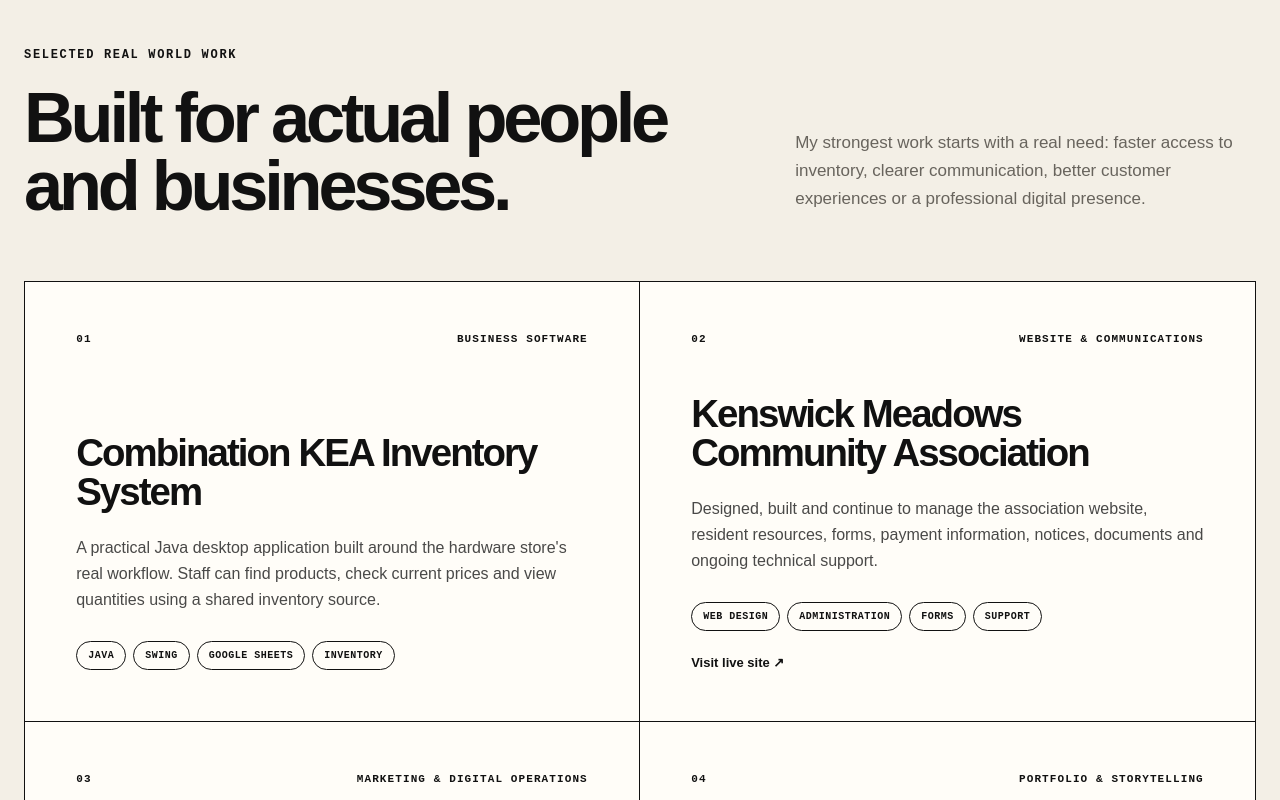
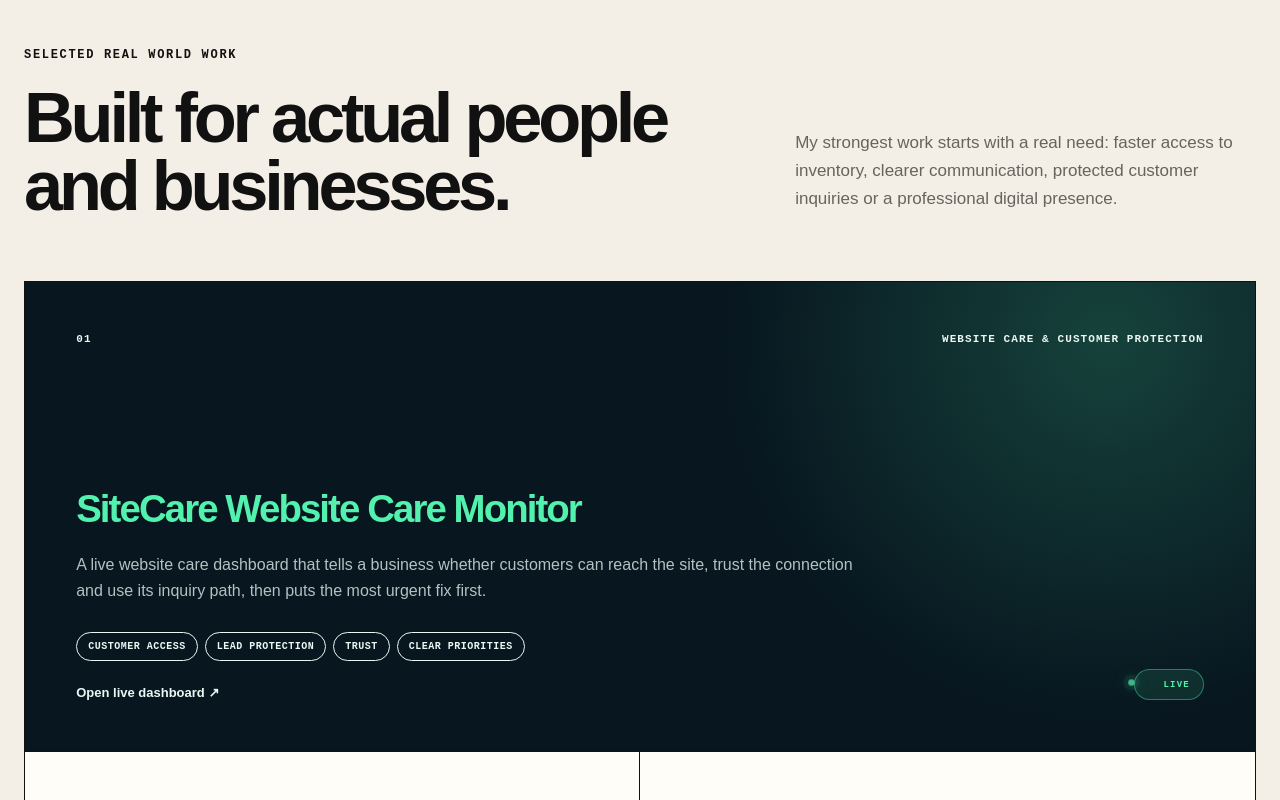
Before and after one commit to ramphalharrilal/ramphalharrilal.github.io, a Next.js app: page / in a window 1280 px wide. Shown: the part 1040-1840 px from the top of the page. Built offline with nearby package versions, Linux system fonts and the light colour scheme.

Commit message:
Feature SiteCare as a customer-focused business solution (#3)
Add SiteCare as the featured live solution, update customer-focused portfolio messaging, and validate builds through CI.

```diff
--- a/app/globals.css
+++ b/app/globals.css
@@ -157,6 +157,49 @@
 }
 .work-card:nth-child(2n) { border-right: 0; }
 .work-card:nth-last-child(-n+2) { border-bottom: 0; }
+.work-card.sitecare {
+  position: relative;
+  grid-column: 1 / -1;
+  min-height: 470px;
+  overflow: hidden;
+  border-right: 0;
+  background:
+    radial-gradient(circle at 88% 12%, rgba(82, 242, 174, .2), transparent 24rem),
+    #07161f;
+  color: #eaf7f3;
+}
+.work-card.sitecare::after {
+  content: "LIVE";
+  position: absolute;
+  right: clamp(28px, 4vw, 58px);
+  bottom: clamp(28px, 4vw, 58px);
+  padding: 10px 13px 9px 29px;
+  border: 1px solid rgba(82, 242, 174, .4);
+  border-radius: 100px;
+  background: rgba(82, 242, 174, .1);
+  color: #52f2ae;
+  font: 700 9px var(--font-geist-mono), monospace;
+  letter-spacing: .13em;
+}
+.work-card.sitecare::before {
+  content: "";
+  position: absolute;
+  right: clamp(97px, calc(4vw + 69px), 127px);
+  bottom: clamp(42px, calc(4vw + 14px), 72px);
+  z-index: 1;
+  width: 7px;
+  height: 7px;
+  border-radius: 50%;
+  background: #52f2ae;
+  box-shadow: 0 0 0 5px rgba(82, 242, 174, .1), 0 0 18px rgba(82, 242, 174, .7);
+  animation: sitecarePulse 2.4s ease-in-out infinite;
+}
+.work-card.sitecare:hover { background-color: #0b252d; }
+.work-card.sitecare h3 { max-width: 900px; color: #52f2ae; }
+.work-card.sitecare p { max-width: 790px; }
+.work-card.sitecare ~ .work-card { border-right: 1px solid var(--ink); }
+.work-card.sitecare ~ .work-card:nth-child(odd) { border-right: 0; }
+.work-card.sitecare ~ .work-card:nth-last-child(-n+2) { border-bottom: 0; }
 .work-card.orange:hover { background: var(--orange); }
 .work-card.blue:hover { background: var(--blue); color: var(--white); }
 .work-card.green:hover { background: var(--green); color: var(--white); }
@@ -515,6 +558,7 @@
 }
 @keyframes reactionPop { 0%, 75%, 100% { transform: scale(1) rotate(-5deg); } 82% { transform: scale(1.18) rotate(8deg); } 90% { transform: scale(.96) rotate(-2deg); } }
 @keyframes starTwinkle { 0%, 78%, 100% { transform: scale(1); } 84% { transform: scale(1.32) rotate(-9deg); } 91% { transform: scale(.94) rotate(5deg); } }
+@keyframes sitecarePulse { 0%, 100% { transform: scale(.9); opacity: .7; } 50% { transform: scale(1.12); opacity: 1; } }
 
 @media (max-width: 900px) {
   .site-header { width: min(100% - 32px, 1440px); grid-template-columns: 1fr auto; }
@@ -530,6 +574,10 @@
   .work-grid { grid-template-columns: 1fr; }
   .work-card, .work-card:nth-child(2n), .work-card:nth-last-child(-n+2) { min-height: 390px; border-right: 0; border-bottom: 1px solid var(--ink); }
   .work-card:last-child { border-bottom: 0; }
+  .work-card.sitecare { min-height: 440px; }
+  .work-card.sitecare ~ .work-card, .work-card.sitecare ~ .work-card:nth-child(odd) { border-right: 0; }
+  .work-card.sitecare ~ .work-card:nth-last-child(-n+2) { border-bottom: 1px solid var(--ink); }
+  .work-card.sitecare ~ .work-card:last-child { border-bottom: 0; }
   .marketing-inner { width: min(100% - 32px, 1440px); padding: 90px 0; }
   .marketing-heading { grid-template-columns: 1fr; gap: 28px; }
   .marketing-heading .eyebrow { grid-column: auto; margin-bottom: 0; }
@@ -578,6 +626,7 @@
   .proof-strip div:last-child { border-bottom: 0 !important; }
   .section-heading h2 { font-size: 46px; }
   .work-card { min-height: 420px; }
+  .work-card.sitecare { min-height: 500px; padding-bottom: 110px; }
   .portrait-stage { box-shadow: 10px 10px 0 var(--ink); border-radius: 28px; }
   .floating-label { font-size: 9px; }
   .campaign-card { min-height: 420px; }
--- a/app/layout.tsx
+++ b/app/layout.tsx
@@ -4,7 +4,7 @@
 export const metadata: Metadata = {
   title: "Ramphal Harrilal Portfolio",
   description:
-    "Technical support, QA, software, marketing and real world digital work by Ramphal Harrilal.",
+    "Customer-focused websites, business solutions, technical support, QA and digital work by Ramphal Harrilal.",
   icons: {
     icon: "/favicon.svg",
     shortcut: "/favicon.svg",
--- a/app/page.tsx
+++ b/app/page.tsx
@@ -1,6 +1,16 @@
 const featuredWork = [
   {
     number: "01",
+    type: "Website care & customer protection",
+    title: "SiteCare Website Care Monitor",
+    description:
+      "A live website care dashboard that tells a business whether customers can reach the site, trust the connection and use its inquiry path, then puts the most urgent fix first.",
+    tags: ["Customer access", "Lead protection", "Trust", "Clear priorities"],
+    accent: "sitecare",
+    href: "https://ramphalharrilal.github.io/website-care-monitor/",
+  },
+  {
+    number: "02",
     type: "Business software",
     title: "Combination KEA Inventory System",
     description:
@@ -9,7 +19,7 @@
     accent: "orange",
   },
   {
-    number: "02",
+    number: "03",
     type: "Website & communications",
     title: "Kenswick Meadows Community Association",
     description:
@@ -19,7 +29,7 @@
     href: "https://kenswickmeadows.org/",
   },
   {
-    number: "03",
+    number: "04",
     type: "Marketing & digital operations",
     title: "Dreamhouse Furniture & Appliances",
     description:
@@ -28,7 +38,7 @@
     accent: "green",
   },
   {
-    number: "04",
+    number: "05",
     type: "Portfolio & storytelling",
     title: "Dale Ray - Gaining Ground Youth Services 501 C 3 Nonprofit",
     description:
@@ -286,7 +296,7 @@
       </section>
 
       <section className="proof-strip" aria-label="Career highlights">
-        <div><strong>4</strong><span>Practical systems built around real workflows</span></div>
+        <div><strong>5</strong><span>Practical solutions built around real workflows</span></div>
         <div><strong>40+</strong><span>Daily support requests handled</span></div>
         <div><strong>3+</strong><span>Years managing a live website</span></div>
         <div><strong>6+</strong><span>Marketing content formats created</span></div>
@@ -300,7 +310,7 @@
           </div>
           <p>
             My strongest work starts with a real need: faster access to inventory,
-            clearer communication, better customer experiences or a professional
+            clearer communication, protected customer inquiries or a professional
             digital presence.
           </p>
         </div>
@@ -325,7 +335,11 @@
                 <ul aria-label={`${project.title} skills`}>
                   {project.tags.map((tag) => <li key={tag}>{tag}</li>)}
                 </ul>
-                {project.href && <span className="card-link">Visit live site ↗</span>}
+                {project.href && (
+                  <span className="card-link">
+                    {project.accent === "sitecare" ? "Open live dashboard ↗" : "Visit live site ↗"}
+                  </span>
+                )}
               </Wrapper>
             );
           })}
```
